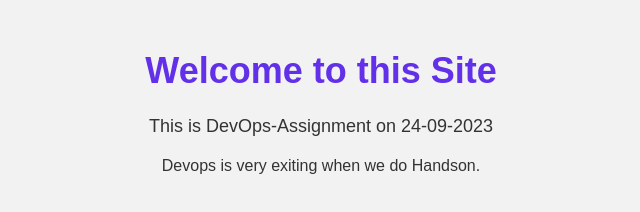
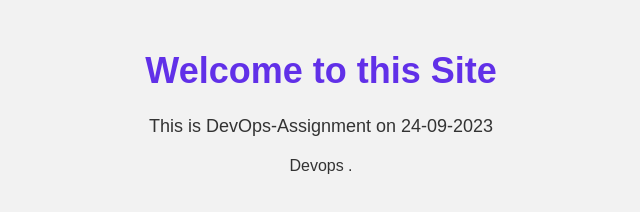
Before and after one commit to demo-helloworld-1/DevOps-Assignment, a plain HTML site: page index.html in a window 1280 px wide. Shown: the whole page, without its empty margins (319-959 px from the left). Drawn offline with Linux system fonts and the light colour scheme.

Commit message:
Updating

```diff
--- a/index.html
+++ b/index.html
@@ -24,6 +24,6 @@
   <body>
     <h1>Welcome to this Site</h1>
     <p>This is DevOps-Assignment on 24-09-2023</p>
-       Devops is very exiting when we do Handson.
+       Devops .
 </body>
 </html>
```
